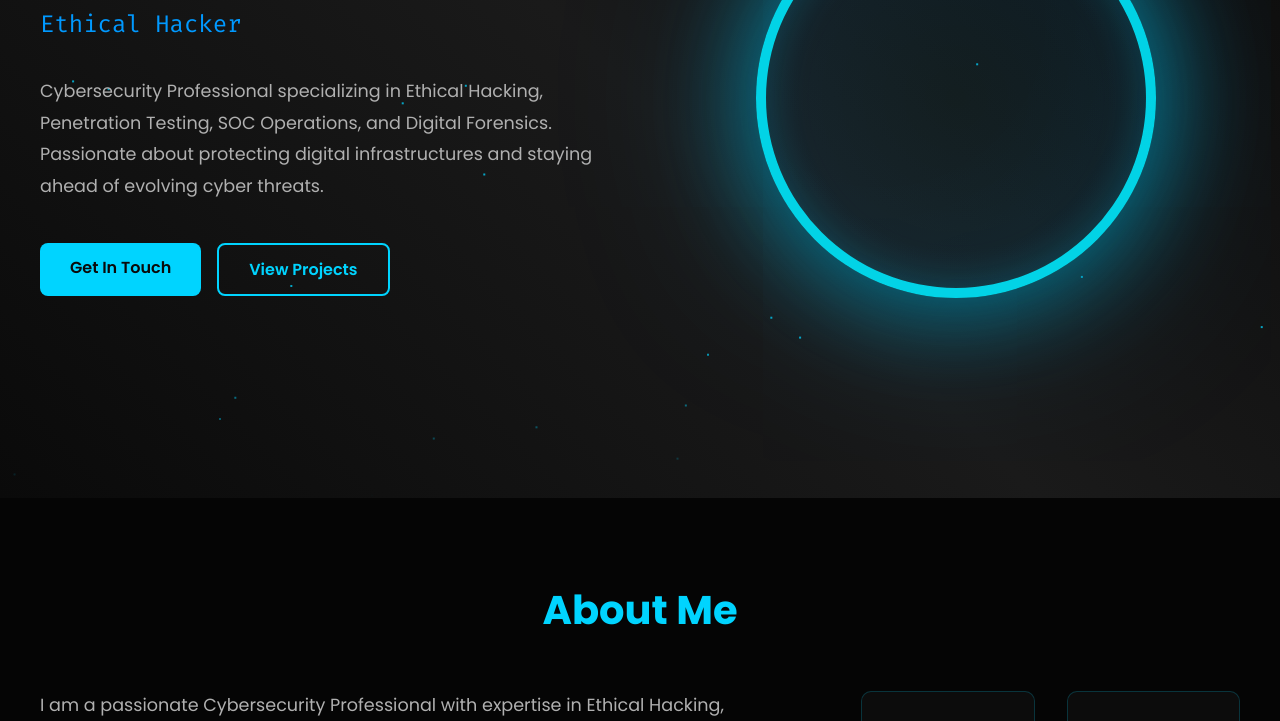
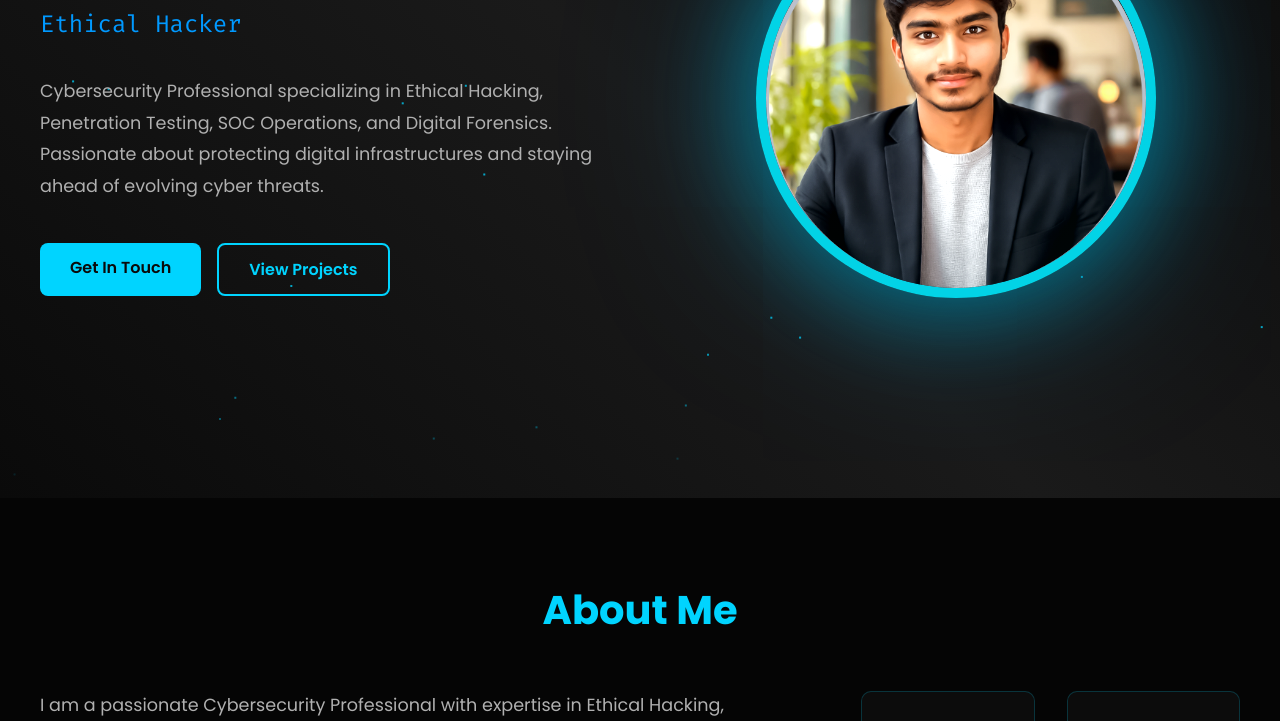
Before and after one commit to hamiramzan56-cyber/Hammad_cyber, a plain HTML site: page index.html in a window 1280 px wide. Shown: the part 302-1023 px from the top of the page. Drawn offline with Linux system fonts and the light colour scheme.

Commit message:
Update index.html

```diff
--- a/index.html
+++ b/index.html
@@ -755,8 +755,7 @@
             </div>
             <div class="hero-image">
                 <div class="profile-container">
-                    <img src="file:///C:/Users/system32/Music/Blue%20Black%20and%20White%20Corporate%20Profile%20LinkedIn%20Profile%20Picture.png" alt="Hammad Ramzan" class="profile-pic">
-                </div>
+                <img src="profile.png" alt="Hammad Ramzan" class="profile-pic">                </div>
             </div>
         </div>
     </section>
```
